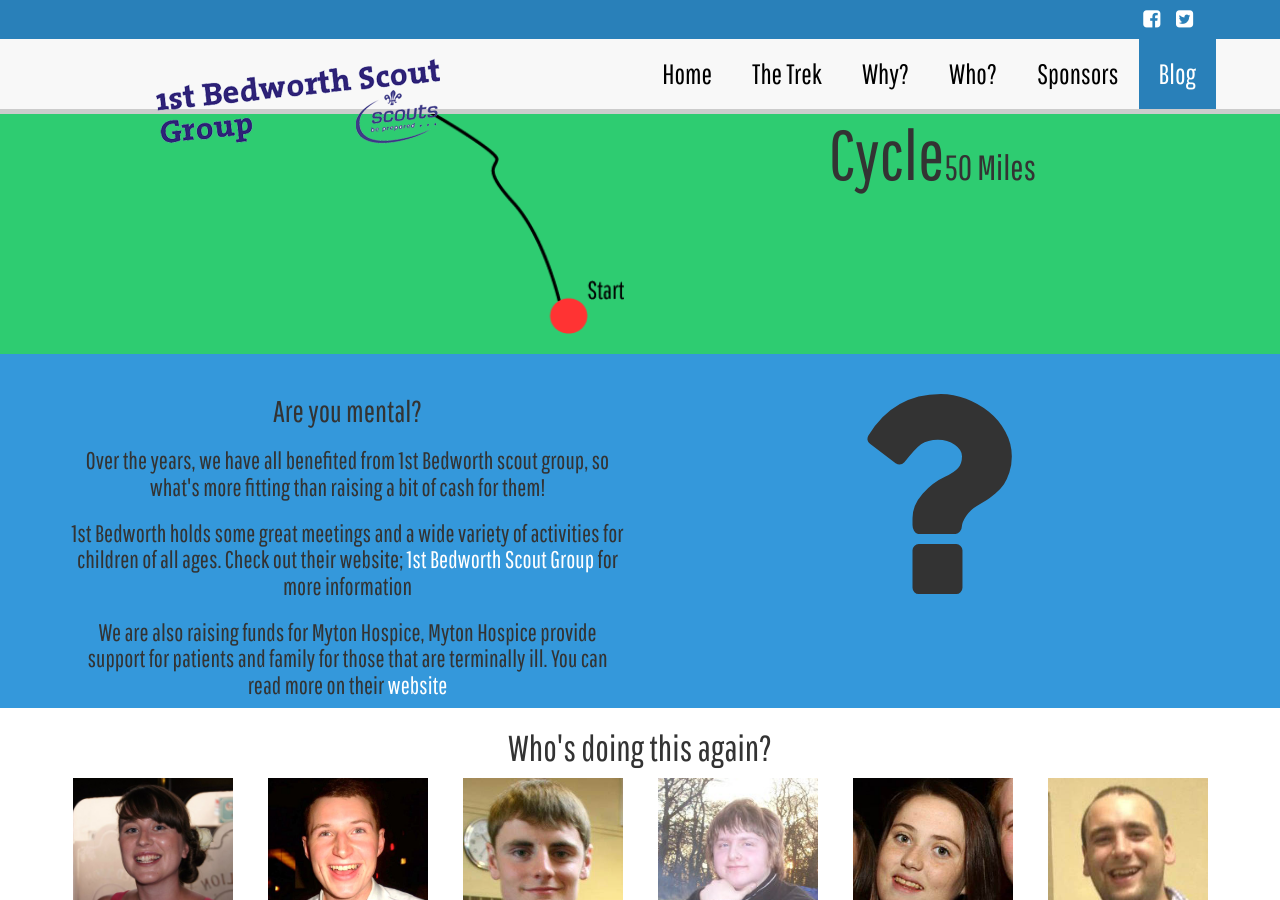
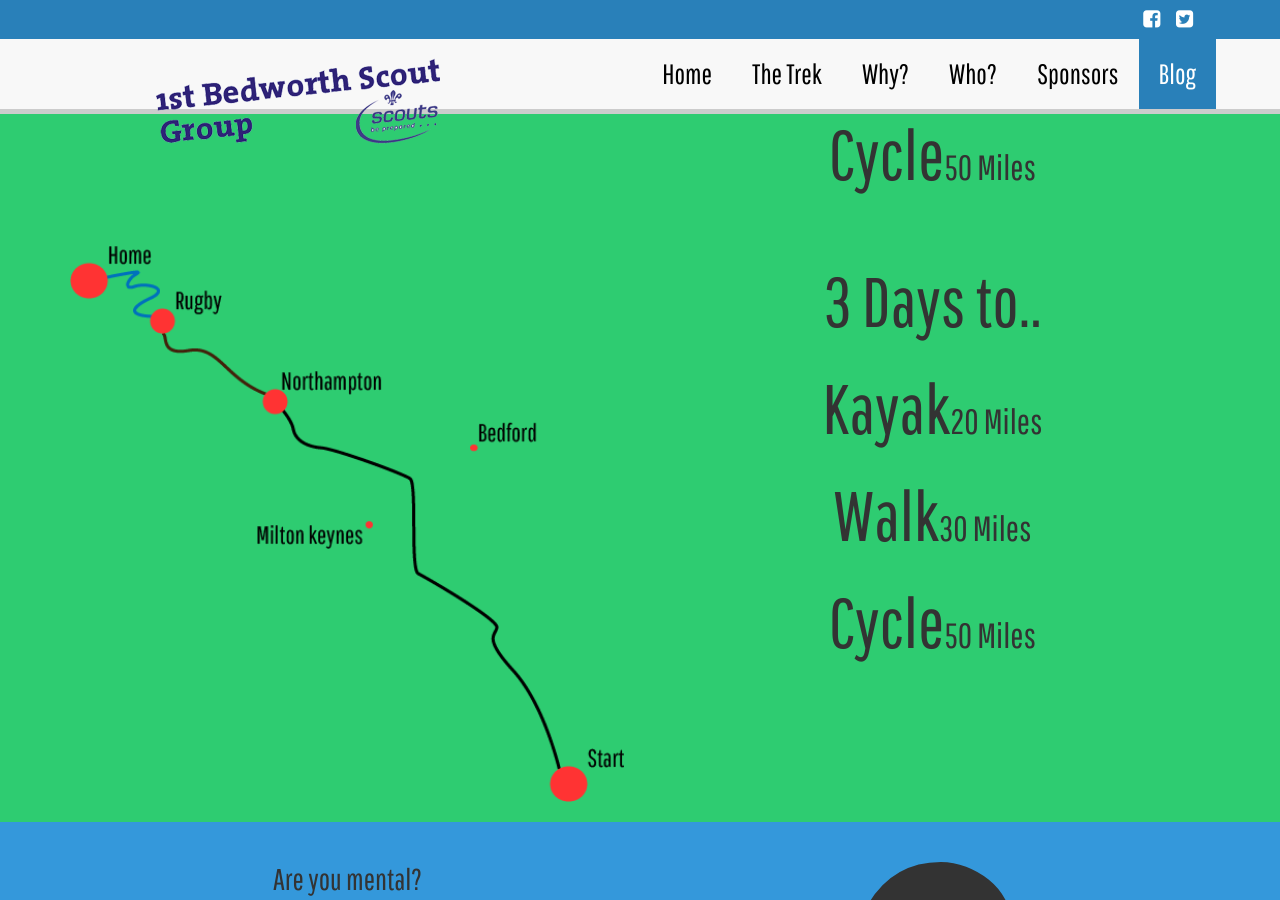
Before and after one commit to clarkieryan/100miles, a Jekyll site: the page built from index.html, in a window 1280 px wide and 900 px high, scrolled down 959 px. Built offline with Jekyll 4.4.1, drawn with Linux system fonts in a browser that asks for light colours; nearby versions of some CDN libraries; Markdown is read by kramdown in place of the engine named in the settings; the list of posts is cut into pages by our own code; comment, search, counter and statistics services are not loaded.

Commit message:
Update index.html

```diff
--- a/index.html
+++ b/index.html
@@ -14,6 +14,23 @@
 					<h3>To celebrate 100 years of 1st Bedworth scout group we plan on trekking 100 miles from London to Bedworth! Via Bicycle, Kayak and Feet.</h3>
 					<a href="https://mydonate.bt.com/events/100miles/" class="button">Donate Now! </a>
 					<p>We also have an open day on the 19th of July open to all to celebrate 100 years of the group and to welcome us home!</p>
+				</div>
+			</div>
+		</div>
+	</div>	<div class="map">
+		<div class="container">
+			<div class="row">
+				<div class="col-sm-6">
+					<iframe src=”http://www.insta-mapper.com/google_map.php?device_id=1723756761” height=”600″ width=”900″></iframe>
+				</div>
+				<div class="col-sm-6">
+					<h1>3 Days to..</h1>
+					<br>
+					<h1>Kayak</h1><h2>20 Miles</h2>
+					<br>
+					<h1>Walk</h1><h2>30 Miles</h2>
+					<br>
+					<h1>Cycle</h1><h2>50 Miles</h2>
 				</div>
 			</div>
 		</div>
```
